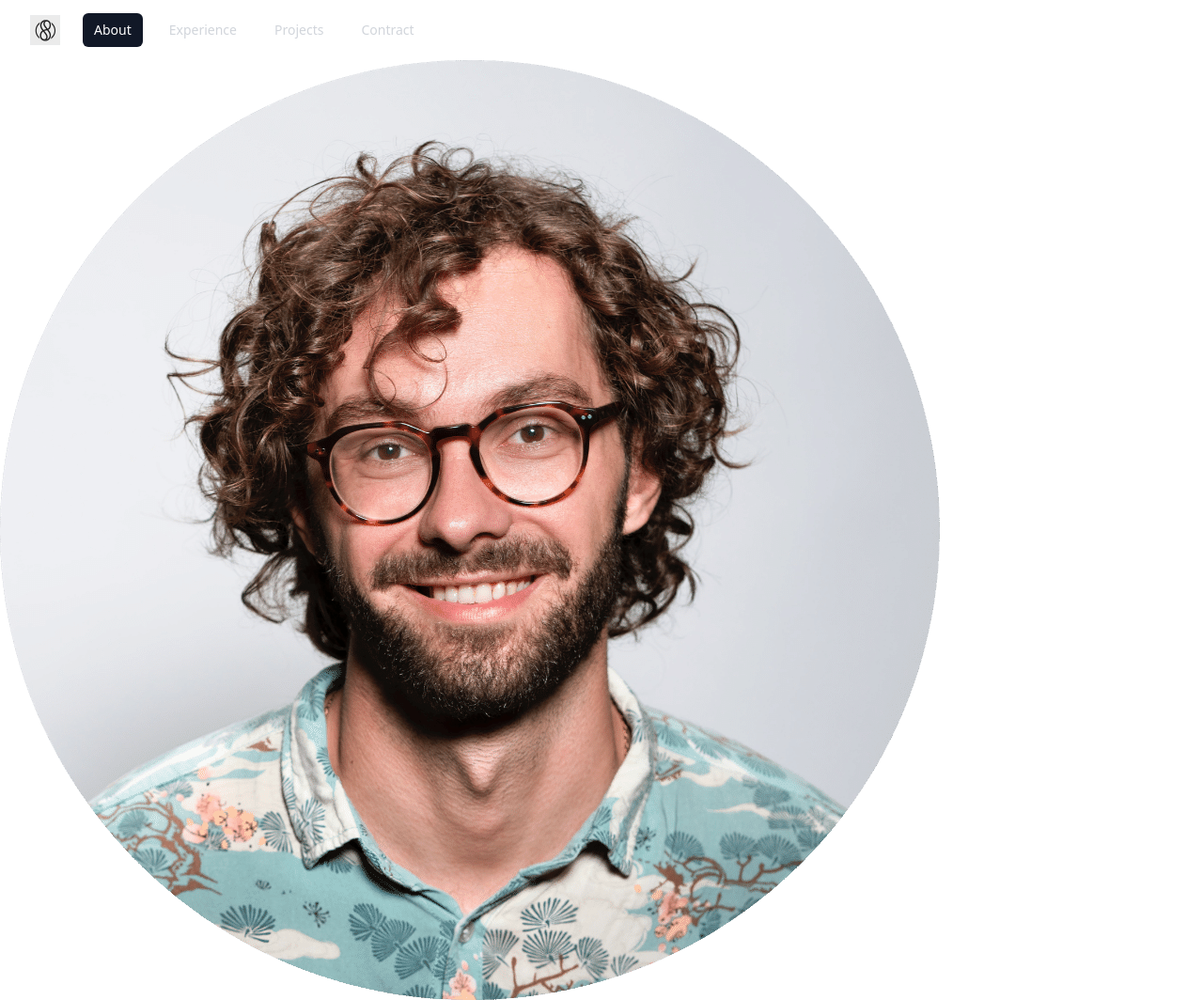
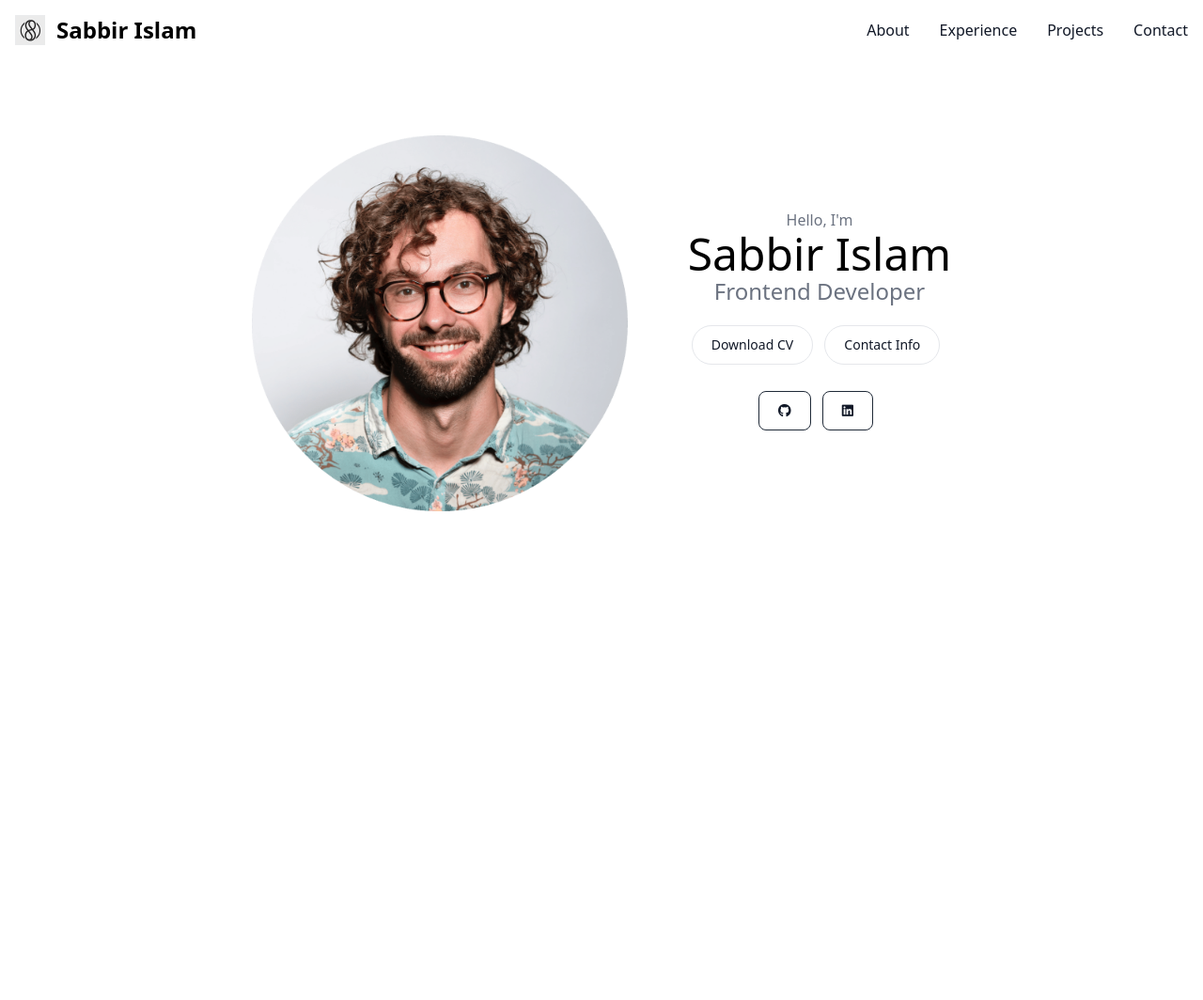
Before and after one commit to sabbir-islam/Portfolio_Sabbir, a plain HTML site: page index.html in a window 1280 px wide. Shown: the whole page at 94% size. After the commit the page ends 800 px from the top, so only its background shows below. Drawn offline with nearby package versions, Linux system fonts and the light colour scheme.

Commit message:
profile complete

```diff
--- a/index.html
+++ b/index.html
@@ -9,6 +9,8 @@
     <link rel="stylesheet" href="style.css">
     <link rel="stylesheet" href="mediaqueries.css">
     <script src="https://cdn.tailwindcss.com"></script>
+    <!-- fontawsome  -->
+    <script src="https://kit.fontawesome.com/1fb895dcbf.js" crossorigin="anonymous"></script>
 </head>
 <body>
 
@@ -16,74 +18,66 @@
 
 
     <!-- navbar start here  -->
-    <nav class="bg-white-800">
-        <div class="mx-auto max-w-7xl px-2 sm:px-6 lg:px-8">
-          <div class="relative flex h-16 items-center justify-between">
-            <div class="absolute inset-y-0 left-0 flex items-center sm:hidden">
-              <!-- Mobile menu button-->
-              <button type="button"  class="relative inline-flex items-center justify-center rounded-md p-2 text-gray-400 hover:bg-gray-700 hover:text-white focus:outline-none focus:ring-2 focus:ring-inset focus:ring-white" aria-controls="mobile-menu" aria-expanded="false">
-
-                <span class="absolute -inset-0.5"></span>
+    <nav class="bg-white border-gray-200 dark:bg-gray-900">
+    <div class="max-w-screen-xl flex flex-wrap items-center justify-between mx-auto p-4">
+      <a href="https://flowbite.com/" class="flex items-center space-x-3 rtl:space-x-reverse">
+          <img src="images/logo2.jpeg" class="h-8" alt="Flowbite Logo" />
+          <span class="self-center text-2xl font-semibold whitespace-nowrap dark:text-white">Sabbir Islam</span>
+      </a>
+      <button data-collapse-toggle="navbar-default" type="button" class="inline-flex items-center p-2 w-10 h-10 justify-center text-sm text-gray-500 rounded-lg md:hidden hover:bg-gray-100 focus:outline-none focus:ring-2 focus:ring-gray-200 dark:text-gray-400 dark:hover:bg-gray-700 dark:focus:ring-gray-600" aria-controls="navbar-default" aria-expanded="false">
           <span class="sr-only">Open main menu</span>
-                <!--
-                  Icon when menu is closed.
-
-                  Menu open: "hidden", Menu closed: "block"
-                -->
-                <svg class="block h-6 w-6" fill="none" viewBox="0 0 24 24" stroke-width="1.5" stroke="currentColor" aria-hidden="true">
-                  <path stroke-linecap="round" stroke-linejoin="round" d="M3.75 6.75h16.5M3.75 12h16.5m-16.5 5.25h16.5" />
-                </svg>
-                <!--
-                  Icon when menu is open.
-
-                  Menu open: "block", Menu closed: "hidden"
-                -->
-                <svg class="hidden h-6 w-6" fill="none" viewBox="0 0 24 24" stroke-width="1.5" stroke="currentColor" aria-hidden="true">
-                  <path stroke-linecap="round" stroke-linejoin="round" d="M6 18L18 6M6 6l12 12" />
+          <svg class="w-5 h-5" aria-hidden="true" xmlns="http://www.w3.org/2000/svg" fill="none" viewBox="0 0 17 14">
+              <path stroke="currentColor" stroke-linecap="round" stroke-linejoin="round" stroke-width="2" d="M1 1h15M1 7h15M1 13h15"/>
           </svg>
       </button>
-            </div>
-            <div class="flex flex-1 items-center justify-center sm:items-stretch sm:justify-start">
-              <div class="flex flex-shrink-0 items-center">
-                <img class="h-8 w-auto" src="images/logo2.jpeg" alt="Sabbir-Islam">
-              </div>
-              <div class="hidden sm:ml-6 sm:block">
-                <div class="flex space-x-4">
-                  <!-- Current: "bg-gray-900 text-white", Default: "text-gray-300 hover:bg-gray-700 hover:text-white" -->
-                  <a href="#" class="bg-gray-900 text-white rounded-md px-3 py-2 text-sm font-medium" aria-current="page">About</a>
-                  <a href="#" class="text-gray-300 hover:bg-gray-700 hover:text-white rounded-md px-3 py-2 text-sm font-medium">Experience</a>
-                  <a href="#" class="text-gray-300 hover:bg-gray-700 hover:text-white rounded-md px-3 py-2 text-sm font-medium">Projects</a>
-                  <a href="#" class="text-gray-300 hover:bg-gray-700 hover:text-white rounded-md px-3 py-2 text-sm font-medium">Contract</a>
-                </div>
-              </div>
-            </div>
-
-          </div>
-        </div>
-
-        <!-- Mobile menu, show/hide based on menu state. -->
-        <div class="sm:hidden" id="mobile-menu">
-          <div class="space-y-1 px-2 pb-3 pt-2">
-            <!-- Current: "bg-gray-900 text-white", Default: "text-gray-300 hover:bg-gray-700 hover:text-white" -->
-            <a href="#" class="bg-gray-900 text-white block rounded-md px-3 py-2 text-base font-medium" aria-current="page">About</a>
-            <a href="#" class="text-gray-300 hover:bg-gray-700 hover:text-white block rounded-md px-3 py-2 text-base font-medium">Experience</a>
-            <a href="#" class="text-gray-300 hover:bg-gray-700 hover:text-white block rounded-md px-3 py-2 text-base font-medium">Projects</a>
-            <a href="#" class="text-gray-300 hover:bg-gray-700 hover:text-white block rounded-md px-3 py-2 text-base font-medium">Contract</a>
+      <div class="hidden w-full md:block md:w-auto" id="navbar-default">
+        <ul class="font-medium flex flex-col p-4 md:p-0 mt-4 border border-gray-100 rounded-lg bg-gray-50 md:flex-row md:space-x-8 rtl:space-x-reverse md:mt-0 md:border-0 md:bg-white dark:bg-gray-800 md:dark:bg-gray-900 dark:border-gray-700">
+          <li>
+            <a href="#" class="block py-2 px-3 text-gray-900 rounded hover:bg-gray-100 md:hover:bg-transparent md:border-0 md:hover:text-blue-700 md:p-0 dark:text-white md:dark:hover:text-blue-500 dark:hover:bg-gray-700 dark:hover:text-white md:dark:hover:bg-transparent">About</a>
+          </li>
+          <li>
+            <a href="#" class="block py-2 px-3 text-gray-900 rounded hover:bg-gray-100 md:hover:bg-transparent md:border-0 md:hover:text-blue-700 md:p-0 dark:text-white md:dark:hover:text-blue-500 dark:hover:bg-gray-700 dark:hover:text-white md:dark:hover:bg-transparent">Experience</a>
+          </li>
+          <li>
+            <a href="#" class="block py-2 px-3 text-gray-900 rounded hover:bg-gray-100 md:hover:bg-transparent md:border-0 md:hover:text-blue-700 md:p-0 dark:text-white md:dark:hover:text-blue-500 dark:hover:bg-gray-700 dark:hover:text-white md:dark:hover:bg-transparent">Projects</a>
+          </li>
+          <li>
+            <a href="#" class="block py-2 px-3 text-gray-900 rounded hover:bg-gray-100 md:hover:bg-transparent md:border-0 md:hover:text-blue-700 md:p-0 dark:text-white md:dark:hover:text-blue-500 dark:hover:bg-gray-700 dark:hover:text-white md:dark:hover:bg-transparent">Contact</a>
+          </li>
+        </ul>
       </div>
     </div>
     </nav>
     <!-- navbar end here  -->
-    <main>
+
     <!-- profile start here  -->
-        <section class="bg-bannerbg">
-        <div class="container flex">
-           <div class="flex">
+        <section class="pt-20 mx-40 mb-40">
+        <div class="conatiner mx-auto flex items-center justify-center justify-content-center gap-16">
+           <div class="flex rounded-lg" style="width: 400p;height: 400px;">
             <img src="images/profile-pic.png" alt="">
+           </div>
+           <div class="gap-5 grid justify-content-center text-center">
+            <div>
+            <h5 class="text-gray-500">Hello, I'm</h5>
+            <h2 class="font-sans text-bold text-5xl font-weight: 600;">Sabbir Islam</h2>
+            <h3 class="text-2xl text-gray-500">Frontend Developer</h3>
+            </div>
+            <div>
+                <button type="button" class="py-2.5 px-5 me-2 mb-2 text-sm font-medium text-gray-900 focus:outline-none bg-white rounded-full border border-gray-200 hover:bg-gray-100 hover:text-blue-700 focus:z-10 focus:ring-4 focus:ring-gray-200 dark:focus:ring-gray-700 dark:bg-gray-800 dark:text-gray-400 dark:border-gray-600 dark:hover:text-white dark:hover:bg-gray-700">Download CV</button>
+                <button type="button" class="py-2.5 px-5 me-2 mb-2 text-sm font-medium text-gray-900 focus:outline-none bg-white rounded-full border border-gray-200 hover:bg-gray-100 hover:text-blue-700 focus:z-10 focus:ring-4 focus:ring-gray-200 dark:focus:ring-gray-700 dark:bg-gray-800 dark:text-gray-400 dark:border-gray-600 dark:hover:text-white dark:hover:bg-gray-700">Contact Info</button>
+            </div>
+            <div>
+                    <button type="button" class="text-gray-900 hover:text-white border border-gray-800 hover:bg-gray-900 focus:ring-4 focus:outline-none focus:ring-gray-300 font-medium rounded-lg text-sm px-5 py-2.5 text-center me-2 mb-2 dark:border-gray-600 dark:text-gray-400 dark:hover:text-white dark:hover:bg-gray-600 dark:focus:ring-gray-800"><i class="fa-brands fa-github"></i></button>
+                    <button type="button" class="text-gray-900 hover:text-white border border-gray-800 hover:bg-gray-900 focus:ring-4 focus:outline-none focus:ring-gray-300 font-medium rounded-lg text-sm px-5 py-2.5 text-center me-2 mb-2 dark:border-gray-600 dark:text-gray-400 dark:hover:text-white dark:hover:bg-gray-600 dark:focus:ring-gray-800"><i class="fa-brands fa-linkedin"></i></button>
+            </div>
            </div>
         </div>
         </section>
-    </main>
+    <!-- profile end here  -->
+
+
+
+
     <script src="script.js"></script>
-
 </body>
 </html>
```
Lines whose indentation alone changed are shown as unchanged.
